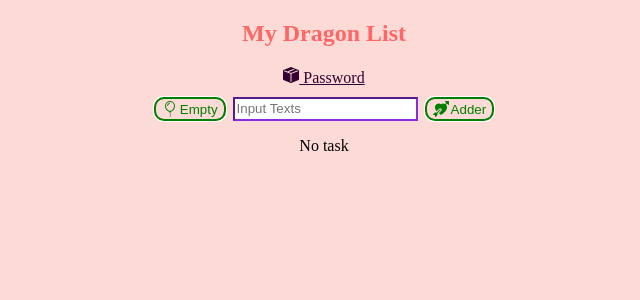
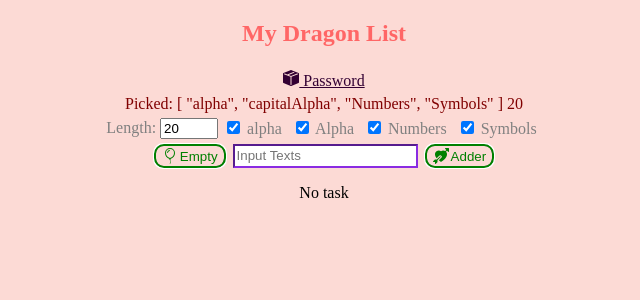
Before and after one commit to cmthang/todoapp, a PHP site: page / in a window 1280 px wide. Shown: the top 300 px of the page, without its empty margins (316-956 px from the left). Run offline with PHP 8.4, Linux system fonts and the light colour scheme.

Commit message:
update setting password

```diff
--- a/app.css
+++ b/app.css
@@ -16,8 +16,7 @@ h4 {
     display: inline-flex;
     align-items: center;
 }
-.oneLine{
-}
+
 
 .lineIndex{
     color: #C18C00;
@@ -25,6 +24,7 @@ h4 {
 
 .content{
     color: rgb(255, 102, 102);
+    height: 50px;
 }
 .buttonAddClear {
     outline-style: auto;
@@ -41,7 +41,6 @@ h4 {
 
 .input {
     display: inline-flex;
-
 }
 
 .inputBar {
@@ -69,9 +68,32 @@ h4 {
 }
 
 .generatePassword{
-    padding-bottom: 10px;
+    padding-bottom: 5px;
 }
 
 .buttonPassword {
     color: rgb(51,0,51);
 }
+
+.inputLength {
+    width: 50px;
+}
+
+.setting {
+    display:inline-flex;
+    color: rgb(128,128,128);
+}
+
+.checkBox {
+    padding-left: 5px;
+    padding-right: 5px;
+}
+
+.linePassword {
+    margin-bottom: 5px;
+}
+
+.linePicked {
+    margin-bottom: 5px;
+    color: rgb(128,0,0);
+}
--- a/app.js
+++ b/app.js
@@ -3,6 +3,10 @@ Vue.createApp ({
         return {
             tasks: [],
             task: "",
+
+            length: 20,
+            picked: ["alpha", "capitalAlpha", "Numbers", "Symbols"],
+
         };
     },
     created() {
@@ -44,23 +48,42 @@ Vue.createApp ({
 
         generatePassword()
         {
+
             const alpha = "abcdefghijklmnopqrstuvwxyz";
             const capitalAlpha = "ABCDEFGHIJKLMNOPQRSTUVWXYZ";
             const numbers = "0123456789";
             const symbols = "!@#$%^&*_-+=";
 
-            let defaultLength = 20;
-            let length;
-
-            let characters = alpha + capitalAlpha + numbers + symbols;
+            const defaultLength = 20;
 
             let password = "";
 
             try {
-                if (this.task != "")
+                var characters ="";
+
+                if (this.picked.includes("Symbols"))
                 {
-                    length = Math.floor(this.task);
-                    if (length < 40)
+                    characters += symbols;
+                }
+                if (this.picked.includes("Numbers"))
+                    {
+                        characters += numbers;
+                    }
+                if (this.picked.includes("alpha"))
+                    {
+                        characters += alpha;
+                    }
+                if (this.picked.includes("capitalAlpha"))
+                    {
+                        characters += capitalAlpha;
+                    }
+
+                var length = this.length;
+
+                if (length != "")
+                {
+                    length = Math.floor(length);
+                    if (length <= 47 && length > 0)
                     {
                         for (let i = 0; i < length; i++)
                         {
@@ -96,6 +119,7 @@ Vue.createApp ({
             {
                 console.log(error);
             }
+
             return this.task = password;
         },
 
--- a/index.html
+++ b/index.html
@@ -11,8 +11,11 @@
         <div id="app">
             <div class="content">
                 <h2>My Dragon List</h2>
+            </div>
 
+            <div>
                 <div class="generatePassword">
+                    <div class="linePassword">
                         <a href="#" v-on:click.prevent="generatePassword()" class="buttonPassword">
                             <svg xmlns="http://www.w3.org/2000/svg" width="16" height="16" fill="currentColor" class="bi bi-box-seam-fill" viewBox="0 0 16 16">
                                 <path fill-rule="evenodd" d="M15.528 2.973a.75.75 0 0 1 .472.696v8.662a.75.75 0 0 1-.472.696l-7.25 2.9a.75.75 0 0 1-.557 0l-7.25-2.9A.75.75 0 0 1 0 12.331V3.669a.75.75 0 0 1 .471-.696L7.443.184l.01-.003.268-.108a.75.75 0 0 1 .558 0l.269.108.01.003 6.97 2.789ZM10.404 2 4.25 4.461 1.846 3.5 1 3.839v.4l6.5 2.6v7.922l.5.2.5-.2V6.84l6.5-2.6v-.4l-.846-.339L8 5.961 5.596 5l6.154-2.461L10.404 2Z"/>
@@ -20,8 +23,51 @@
                             Password
                         </a>
                     </div>
+
+                    <div class="linePicked">
+                        Picked: {{ picked }} {{ length }}
                     </div>
-            <div class="input" style="display:inline-flex;" >
+
+                    <div class="setting" >
+                        <div >
+                            <label for="length">
+                                Length:
+                            </label>
+                            <input type="number" class="inputLength" v-model="length" id="length" value=20 min="1" max="47"/>
+                        </div>
+
+                        <div class="checkBox">
+                            <input type="checkbox" id="alpha" value="alpha" v-model="picked" checked/>
+                            <label for="length">
+                                alpha
+                            </label>
+                        </div>
+
+                        <div class="checkBox" >
+                            <input type="checkbox" class="" id="capitalAlpha" value="capitalAlpha" v-model="picked" checked/>
+                            <label for="length">
+                                Alpha
+                            </label>
+                        </div>
+
+                        <div class="checkBox" >
+                            <input type="checkbox" class="" id="numbers" value="Numbers" v-model="picked" checked/>
+                            <label for="length">
+                                Numbers
+                            </label>
+                        </div>
+
+                        <div class="checkBox" >
+                            <input type="checkbox" class="" id="symbols" value="Symbols" v-model="picked" checked/>
+                            <label for="length">
+                                Symbols
+                            </label>
+                        </div>
+                    </div>
+                </div>
+            </div>
+
+            <div class="input" >
                 <button v-on:click="clearInput()" class="buttonAddClear">
                     <svg xmlns="http://www.w3.org/2000/svg" width="16" height="16" fill="currentColor" class="bi bi-balloon" viewBox="0 0 16 16">
                         <path fill-rule="evenodd" d="M8 9.984C10.403 9.506 12 7.48 12 5a4 4 0 0 0-8 0c0 2.48 1.597 4.506 4 4.984ZM13 5c0 2.837-1.789 5.227-4.52 5.901l.244.487a.25.25 0 1 1-.448.224l-.008-.017c.008.11.02.202.037.29.054.27.161.488.419 1.003.288.578.235 1.15.076 1.629-.157.469-.422.867-.588 1.115l-.004.007a.25.25 0 1 1-.416-.278c.168-.252.4-.6.533-1.003.133-.396.163-.824-.049-1.246l-.013-.028c-.24-.48-.38-.758-.448-1.102a3.177 3.177 0 0 1-.052-.45l-.04.08a.25.25 0 1 1-.447-.224l.244-.487C4.789 10.227 3 7.837 3 5a5 5 0 0 1 10 0Zm-6.938-.495a2.003 2.003 0 0 1 1.443-1.443C7.773 2.994 8 2.776 8 2.5c0-.276-.226-.504-.498-.459a3.003 3.003 0 0 0-2.46 2.461c-.046.272.182.498.458.498s.494-.227.562-.495Z"/>
```
Also changed, not shown: README.md. Lines whose indentation alone changed are shown as unchanged.
